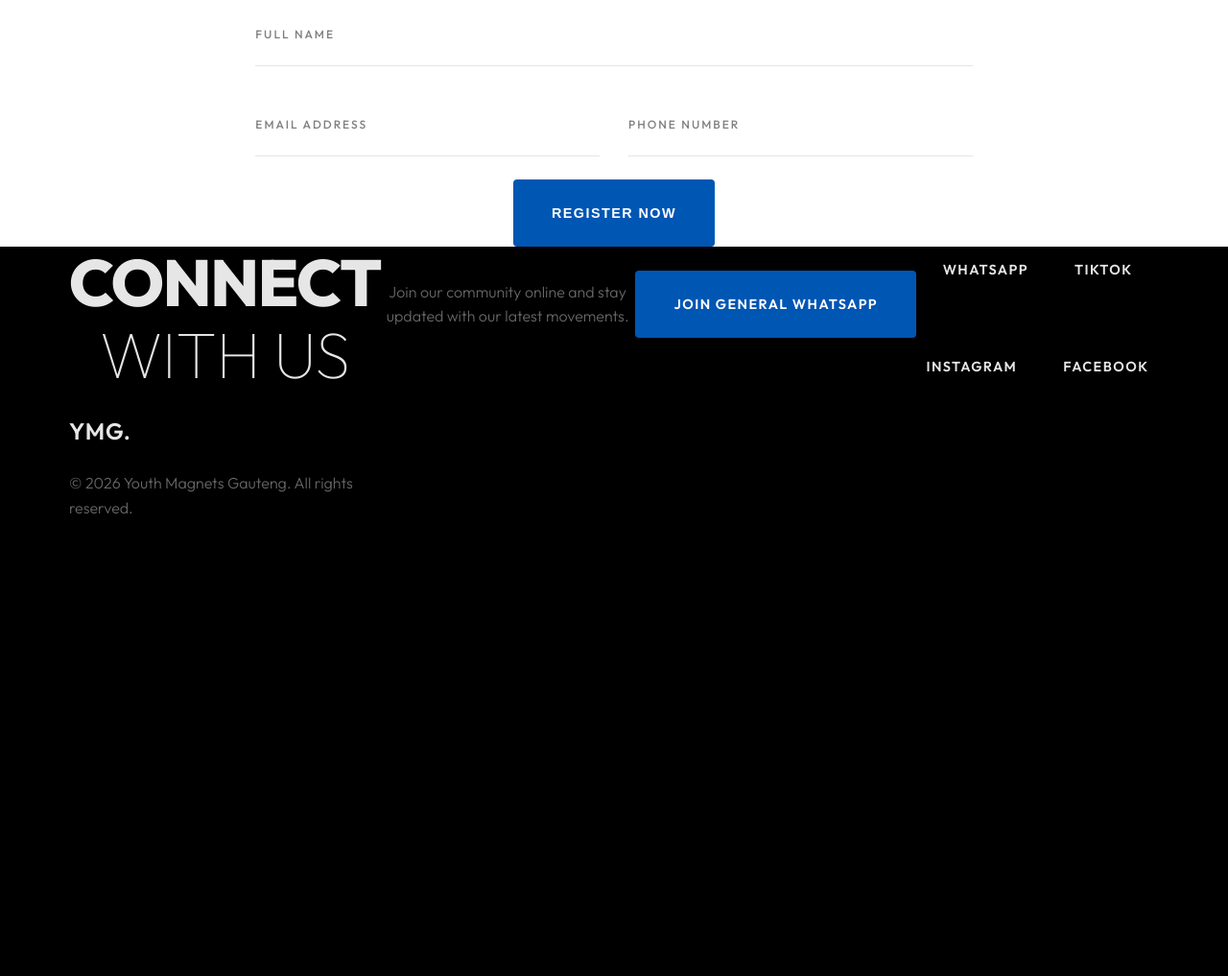
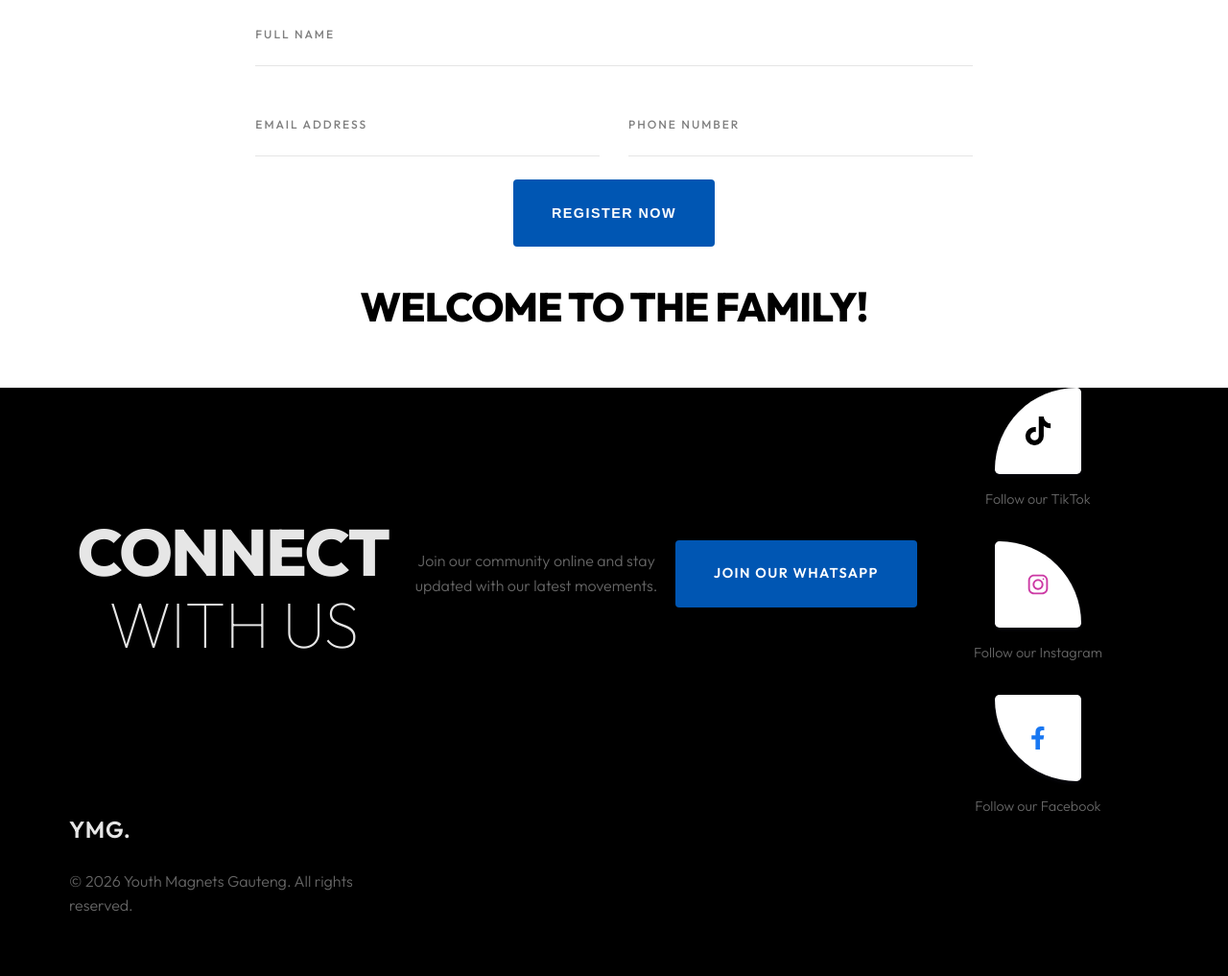
Before and after one commit to thulanesigasa/ym_gauteng, a Flask app: page / in a window 1280 px wide. Shown: the part 2830-3847 px from the top of the page at 96% size. Before the commit the page ends 3366 px from the top, so only its background shows below. Run offline with Flask 3, Linux system fonts and the light colour scheme; some libraries are stand-ins or nearby versions.

Commit message:
Implement Uiverse social cards and remove WhatsApp from success state

```diff
--- a/static/css/style.css
+++ b/static/css/style.css
@@ -220,27 +220,43 @@ h1, h2, h3 {
     flex-wrap: wrap;
 }
 
-.mil-social-grid a {
+/* Social Cards (Uiverse.io Style) */
+.social-card-wrapper {
+    display: flex;
+    flex-direction: column;
+    align-items: center;
     text-decoration: none;
-    font-weight: 600;
-    text-transform: uppercase;
-    letter-spacing: 0.1em;
-    font-size: 0.9rem;
-    transition: var(--transition-smooth);
 }
 
-.mil-social-grid a:hover {
-    color: var(--blue-light) !important;
-    transform: translateY(-5px);
+.social-card {
+    width: 90px;
+    height: 90px;
+    outline: none;
+    border: none;
+    background: white;
+    box-shadow: rgba(50, 50, 93, 0.25) 0px 2px 5px -1px, rgba(0, 0, 0, 0.3) 0px 1px 3px -1px;
+    transition: .2s ease-in-out;
+    display: flex;
+    align-items: center;
+    justify-content: center;
+    cursor: pointer;
 }
 
-/* Utilities */
-.hidden {
-    display: none !important;
-}
+.card-tiktok { border-radius: 90px 5px 5px 5px; }
+.card-instagram { border-radius: 5px 90px 5px 5px; }
+.card-facebook { border-radius: 5px 5px 5px 90px; }
 
-@keyframes bounce {
-    0%, 20%, 50%, 80%, 100% { transform: translateY(0); }
-    40% { transform: translateY(-20px); }
-    60% { transform: translateY(-10px); }
-}
+.card-tiktok .tiktok-icon { fill: #000000; transition: .2s ease-in-out; }
+.card-instagram .instagram-icon { fill: #cc39a4; transition: .2s ease-in-out; }
+.card-facebook .facebook-icon { fill: #1877F2; transition: .2s ease-in-out; }
+
+.social-card-wrapper:hover .card-tiktok { background-color: #000000; transform: scale(1.1); }
+.social-card-wrapper:hover .card-tiktok .tiktok-icon { fill: white; }
+
+.social-card-wrapper:hover .card-instagram { background-color: #cc39a4; transform: scale(1.1); }
+.social-card-wrapper:hover .card-instagram .instagram-icon { fill: white; }
+
+.social-card-wrapper:hover .card-facebook { background-color: #1877F2; transform: scale(1.1); }
+.social-card-wrapper:hover .card-facebook .facebook-icon { fill: white; }
+
+.mil-mt-15 { margin-top: 15px; }
--- a/templates/index.html
+++ b/templates/index.html
@@ -285,10 +285,7 @@
                                     </div>
                                 </form>
                                 <div id="success-message" class="hidden mil-center mil-up" style="margin-top: 40px; text-align: center;">
-                                    <h3 class="mil-mb-60">Welcome to the Family!</h3>
-                                    <a href="https://chat.whatsapp.com/example" target="_blank" class="mil-button mil-arrow-place">
-                                        <span>Join WhatsApp Group</span>
-                                    </a>
+                                    <h3 class="mil-mb-60" style="width: 100%; text-align: center;">Welcome to the Family!</h3>
                                 </div>
                             </div>
                         </div>
@@ -306,15 +303,34 @@
 
                                     <div class="mil-up mil-mb-60">
                                         <a href="https://chat.whatsapp.com/general" target="_blank" class="mil-button mil-arrow-place">
-                                            <span>Join General WhatsApp</span>
+                                            <span>Join Our WhatsApp</span>
                                         </a>
                                     </div>
 
-                                    <div class="mil-social-grid mil-up">
-                                        <a href="https://chat.whatsapp.com/general" target="_blank" aria-label="Join WhatsApp Group" class="mil-muted mil-mb-30">WhatsApp</a>
-                                        <a href="https://tiktok.com/@youthmagnetsgauteng" target="_blank" aria-label="Follow on TikTok" class="mil-muted mil-mb-30">TikTok</a>
-                                        <a href="https://instagram.com/youthmagnetsgauteng" target="_blank" aria-label="Follow on Instagram" class="mil-muted mil-mb-30">Instagram</a>
-                                        <a href="https://facebook.com/youthmagnetsgauteng" target="_blank" aria-label="Follow on Facebook" class="mil-muted mil-mb-30">Facebook</a>
+                                    <div class="mil-social-grid mil-up" style="gap: 2rem;">
+                                        <!-- TikTok -->
+                                        <a href="https://tiktok.com/@youthmagnetsgauteng" target="_blank" aria-label="Follow on TikTok" class="social-card-wrapper">
+                                            <button class="social-card card-tiktok">
+                                                <svg class="tiktok-icon" xmlns="http://www.w3.org/2000/svg" viewBox="0 0 448 512" width="30px" height="30px"><path d="M448 209.9a210.1 210.1 0 0 1 -122.8-39.3V349.4A162.6 162.6 0 1 1 185 188.3V278.2a74.6 74.6 0 1 0 52.2 71.2V0l88 0a121.2 121.2 0 0 0 1.9 22.2h0A122.2 122.2 0 0 0 381 102.4a121.4 121.4 0 0 0 67 20.1z"/></svg>
+                                            </button>
+                                            <p class="mil-light-soft mil-mt-15" style="font-size: 0.9rem;">Follow our TikTok</p>
+                                        </a>
+
+                                        <!-- Instagram -->
+                                        <a href="https://instagram.com/youthmagnetsgauteng" target="_blank" aria-label="Follow on Instagram" class="social-card-wrapper">
+                                            <button class="social-card card-instagram">
+                                                <svg class="instagram-icon" xmlns="http://www.w3.org/2000/svg" viewBox="0,0,256,256" width="30px" height="30px"><g fill-rule="nonzero" stroke="none" stroke-width="1" stroke-linecap="butt" stroke-linejoin="miter" stroke-miterlimit="10" stroke-dasharray="" stroke-dashoffset="0" font-family="none" font-weight="none" font-size="none" text-anchor="none" style="mix-blend-mode: normal"><g transform="scale(8,8)"><path d="M11.46875,5c-3.55078,0 -6.46875,2.91406 -6.46875,6.46875v9.0625c0,3.55078 2.91406,6.46875 6.46875,6.46875h9.0625c3.55078,0 6.46875,-2.91406 6.46875,-6.46875v-9.0625c0,-3.55078 -2.91406,-6.46875 -6.46875,-6.46875zM11.46875,7h9.0625c2.47266,0 4.46875,1.99609 4.46875,4.46875v9.0625c0,2.47266 -1.99609,4.46875 -4.46875,4.46875h-9.0625c-2.47266,0 -4.46875,-1.99609 -4.46875,-4.46875v-9.0625c0,-2.47266 1.99609,-4.46875 4.46875,-4.46875zM21.90625,9.1875c-0.50391,0 -0.90625,0.40234 -0.90625,0.90625c0,0.50391 0.40234,0.90625 0.90625,0.90625c0.50391,0 0.90625,-0.40234 0.90625,-0.90625c0,-0.50391 -0.40234,-0.90625 -0.90625,-0.90625zM16,10c-3.30078,0 -6,2.69922 -6,6c0,3.30078 2.69922,6 6,6c3.30078,0 6,-2.69922 6,-6c0,-3.30078 -2.69922,-6 -6,-6zM16,12c2.22266,0 4,1.77734 4,4c0,2.22266 -1.77734,4 -4,4c-2.22266,0 -4,-1.77734 -4,-4c0,-2.22266 1.77734,-4 4,-4z"></path></g></g></svg>
+                                            </button>
+                                            <p class="mil-light-soft mil-mt-15" style="font-size: 0.9rem;">Follow our Instagram</p>
+                                        </a>
+
+                                        <!-- Facebook -->
+                                        <a href="https://facebook.com/youthmagnetsgauteng" target="_blank" aria-label="Follow on Facebook" class="social-card-wrapper">
+                                            <button class="social-card card-facebook">
+                                                <svg class="facebook-icon" xmlns="http://www.w3.org/2000/svg" viewBox="0 0 320 512" width="24px" height="24px"><path d="M279.1 288l14.2-92.7h-88.7V135.3c0-25.4 12.2-50.1 52.2-50.1h40.5v-79.6c0 0-36.8-6.3-71.9-6.3-73.2 0-121.5 44.4-121.5 124v72H15.6v92.7h88.7V512h98.8V288h76z"/></svg>
+                                            </button>
+                                            <p class="mil-light-soft mil-mt-15" style="font-size: 0.9rem;">Follow our Facebook</p>
+                                        </a>
                                     </div>
                                 </div>
                             </div>
```
